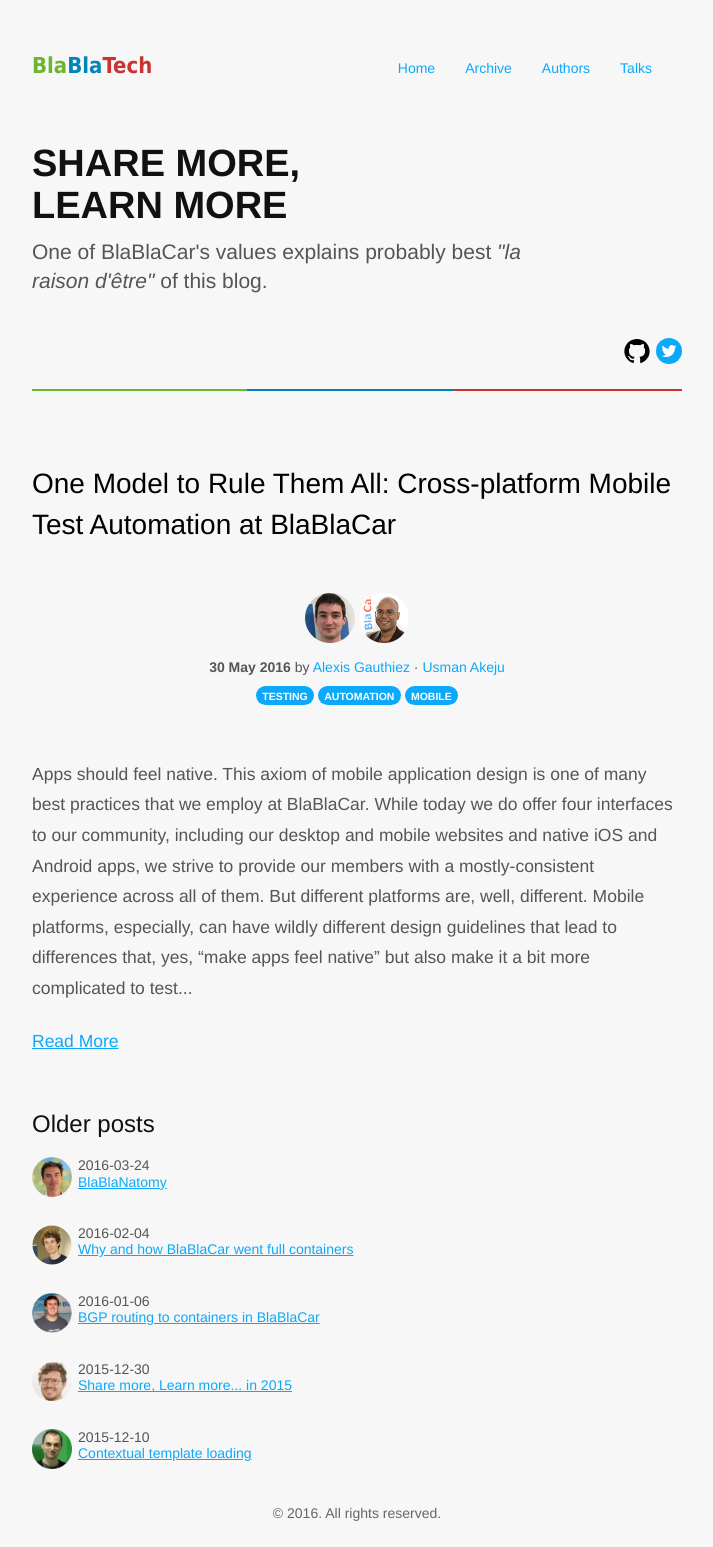
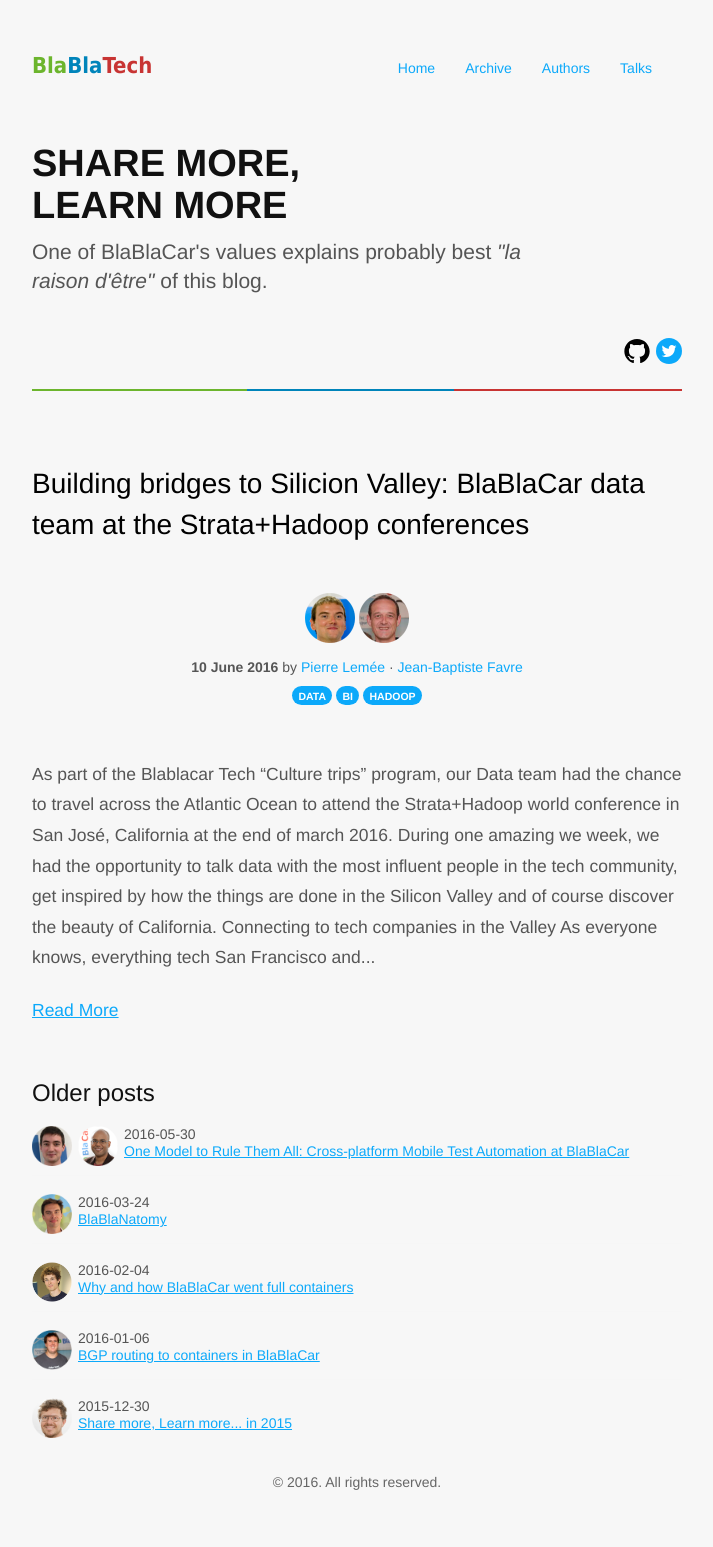
Before and after one commit to blablacar/blablatech, a Jekyll site: the page built from index.html, in a window 1280 px wide. Shown: the whole page, without its empty margins (283-996 px from the left). Built offline with Jekyll 4.4.1, drawn with Linux system fonts in a browser that asks for light colours; nearby versions of some CDN libraries; Markdown is read by kramdown in place of the engine named in the settings; the list of posts is cut into pages by our own code; after the commit the page ends 1516 px from its top, so only the background shows below that.

Commit message:
Created article

```diff
--- a/_config.yml
+++ b/_config.yml
@@ -140,7 +140,7 @@
     nickname:   "Pierre"
     github:
     twitter:    "pitipout"
-    role:       "Web Development Engineer"
+    role:       "Software Engineer"
   pierre-yves-lebecq:
     name:       "Pierre-Yves Lebecq"
     nickname:   "PY"
--- /dev/null
+++ b/_posts/2016-06-10-building-bridges-to-silicon-valley.md
@@ -0,0 +1,33 @@
+---
+layout:      post
+title:       "Building bridges to Silicion Valley: BlaBlaCar data team at the Strata+Hadoop conferences"
+tags:        [data, bi, hadoop]
+authors:     [pierre-lemee, jb-favre]
+description: Data team trip to Silicon Valley.
+---
+
+<img src="/images/2016-06-10-building-bridges-to-silicon-valley/golden-gate.jpg" class="block" style="width: 352px;" />
+
+As part of the Blablacar Tech "Culture trips" program, our Data team had the chance
+to travel across the Atlantic Ocean to attend the Strata+Hadoop world conference in
+San José, California at the end of march 2016.
+
+During one amazing we week, we had the opportunity to talk data with the most influent
+people in the tech community, get inspired by how the things are done in the Silicon
+Valley and of course discover the beauty of California.
+
+## Connecting to tech companies in the Valley
+
+As everyone knows, everything tech San Francisco and the Silicon
+
+## Talking data at the Strata conference
+
+As the main reason of our venue
+
+## Discovering San Francisco and California
+
+Being
+
+## Coming back more energized then ever
+
+This once in a lifetime experience
```
Also changed, not shown: images/2016-06-10-building-bridges-to-silicon-valley/golden-gate.jpg (added).
